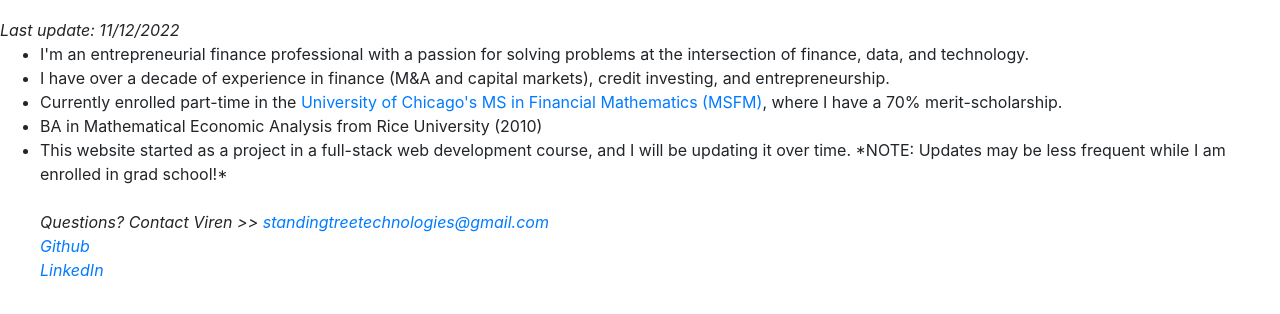
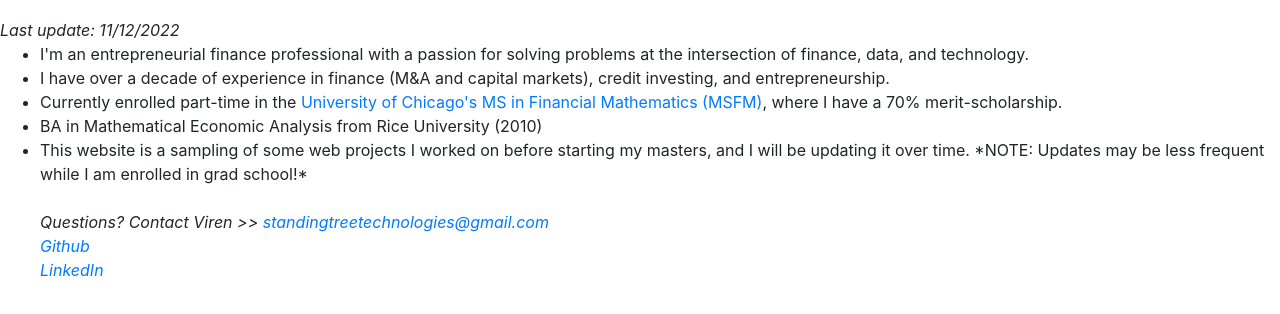
Before and after one commit to standingtree/standingtree.github.io, a plain HTML site: page bio.html in a window 1280 px wide. Shown: the part 62-376 px from the top of the page. Drawn offline with nearby package versions, Linux system fonts and the light colour scheme.

Commit message:
minor edits

```diff
--- a/bio.html
+++ b/bio.html
@@ -19,7 +19,7 @@
 		<li>I have over a decade of experience in finance (M&A and capital markets), credit investing, and entrepreneurship.</li>
 		<li>Currently enrolled part-time in the <a href="https://finmath.uchicago.edu">University of Chicago's MS in Financial Mathematics (MSFM)</a>, where I have a 70% merit-scholarship.</li>
 		<li>BA in Mathematical Economic Analysis from Rice University (2010)</li>
-		<li>This website started as a project in a full-stack web development course, and I will be updating it over time. *NOTE: Updates may be less frequent while I am enrolled in grad school!*</li>
+		<li>This website is a sampling of some web projects I worked on before starting my masters, and I will be updating it over time. *NOTE: Updates may be less frequent while I am enrolled in grad school!*</li>
 		<br><i>Questions? Contact Viren >> <a href="mailto:standingtreetechnologies@gmail.com">standingtreetechnologies@gmail.com</a>
 		<br><a href="https://github.com/standingtree?tab=repositories">Github</a>
 		<br><a href="https://www.linkedin.com/in/viren-desai-7968219/">LinkedIn</a>
```
